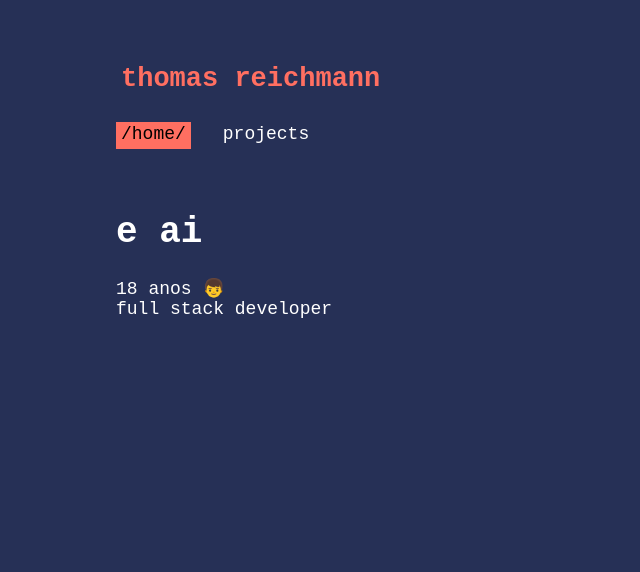
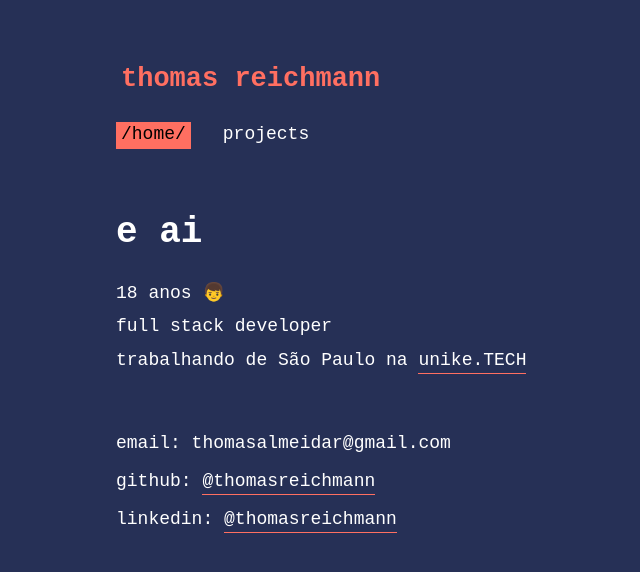
Before and after one commit to thomasreichmann/portifolio, a React (Create React App) app: page / in a window 1280 px wide. Shown: the top 572 px of the page, without its empty margins (12-652 px from the left). Built offline with nearby package versions, Linux system fonts and the light colour scheme.

Commit message:
home filled with info

```diff
--- a/src/home/Home.tsx
+++ b/src/home/Home.tsx
@@ -1,14 +1,26 @@
+import ExternalLink from '../generics/externalLink/ExternalLink';
+
 export default function Home() {
 	let age = new Date().getFullYear() - 2003;
 
 	return (
 		<main>
 			<h1>e ai</h1>
-			<p>
+			<p style={{ lineHeight: 1.85 }}>
 				{age} anos 👦
 				<br />
 				full stack developer
 				<br />
+				trabalhando de São Paulo na <ExternalLink to="https://unike.tech/">unike.TECH</ExternalLink>
+				<br />
+			</p>
+			<br />
+			<p>email: thomasalmeidar@gmail.com</p>
+			<p>
+				github: <ExternalLink to="https://github.com/thomasreichmann">@thomasreichmann</ExternalLink>
+			</p>
+			<p>
+				linkedin: <ExternalLink to="https://linkedin.com/in/thomasreichmann">@thomasreichmann</ExternalLink>
 			</p>
 		</main>
 	);
```
